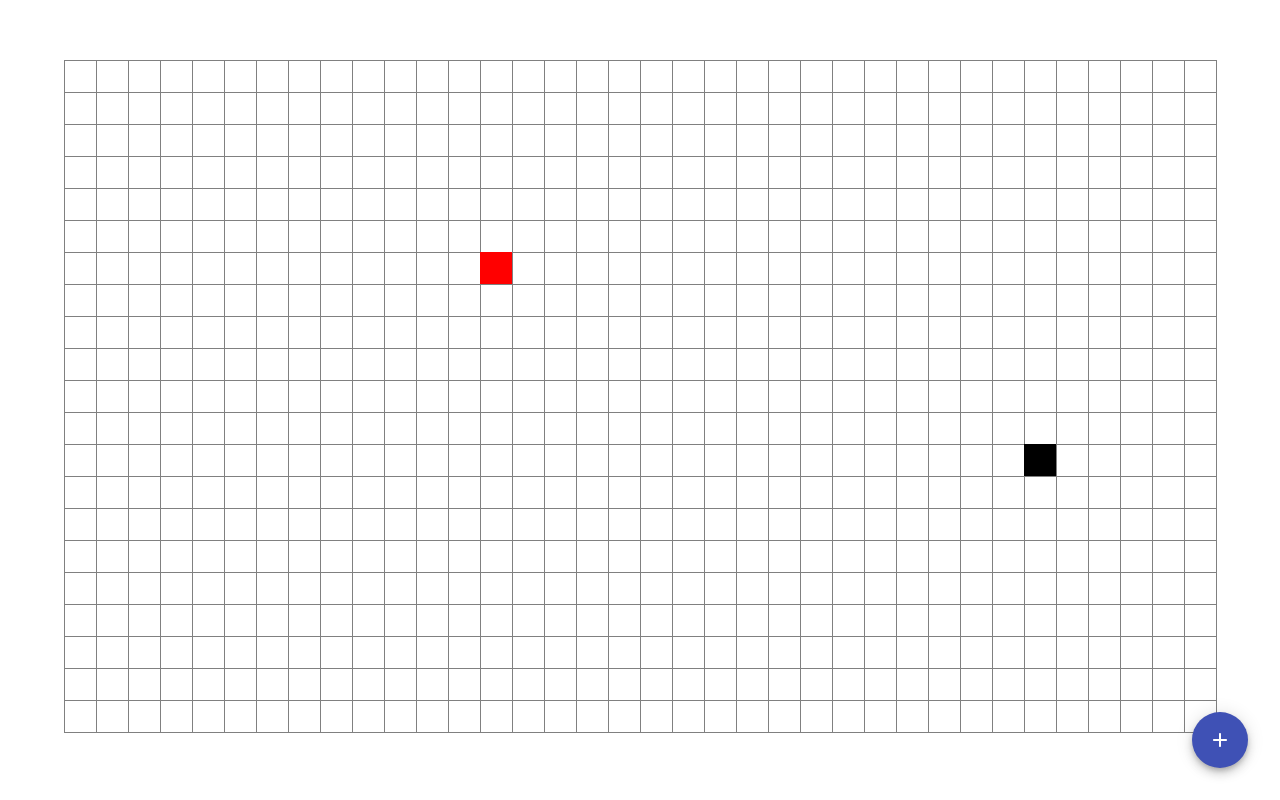
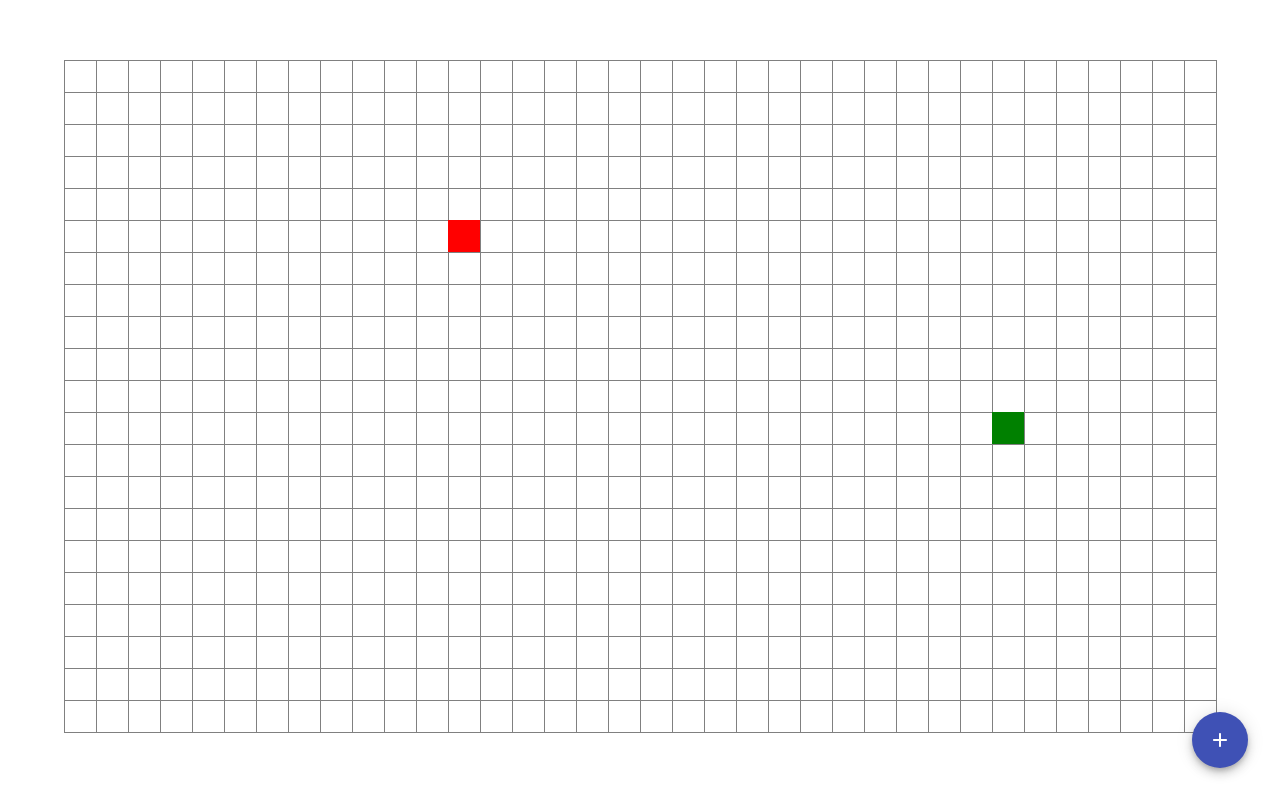
Before and after one commit to typekev/react-pathing, a React (Create React App) app: page / in a window 1280 px wide. Built offline with nearby package versions, Linux system fonts and the light colour scheme.

Commit message:
support start node

```diff
--- a/src/components/Board.tsx
+++ b/src/components/Board.tsx
@@ -24,6 +24,7 @@ const VALUE_SWAP_MAP = {
   [MODES.FILL_MODE]: MODES.CLEAR_MODE,
   [MODES.CLEAR_MODE]: MODES.FILL_MODE,
   [MODES.TARGET_NODE_MODE]: MODES.CLEAR_MODE,
+  [MODES.START_NODE_MODE]: MODES.START_NODE_MODE,
 };
 
 const Board = () => {
@@ -58,16 +59,16 @@ const Board = () => {
         mode,
         setSelectedCells,
         selectedCells,
-        Math.floor(Math.random() * selectedCells.length) + 1,
-        Math.floor(Math.random() * selectedCells[0].length) + 1,
-        MODES.FILL_MODE
+        Math.floor(Math.random() * selectedCells.length),
+        Math.floor(Math.random() * selectedCells[0].length),
+        MODES.START_NODE_MODE
       );
       handleCellSelect(
         mode,
         setSelectedCells,
         selectedCells,
-        Math.floor(Math.random() * selectedCells.length) + 1,
-        Math.floor(Math.random() * selectedCells[0].length) + 1,
+        Math.floor(Math.random() * selectedCells.length),
+        Math.floor(Math.random() * selectedCells[0].length),
         MODES.TARGET_NODE_MODE
       );
     }
--- a/src/components/Cell.ts
+++ b/src/components/Cell.ts
@@ -22,6 +22,11 @@ const Cell = styled.div`
     border-color: black;
  `}
 
+ ${({ mode }: Props) => mode === MODES.START_NODE_MODE && css`
+    background-color: green;
+    border-color: green;
+ `}
+
  ${({ mode }: Props) => mode === MODES.TARGET_NODE_MODE && css`
     background-color: red;
     border-color: red;
--- a/src/types.ts
+++ b/src/types.ts
@@ -1,5 +1,6 @@
 export enum MODES {
     FILL_MODE = 1,
     CLEAR_MODE,
+    START_NODE_MODE,
     TARGET_NODE_MODE,
 }
```
